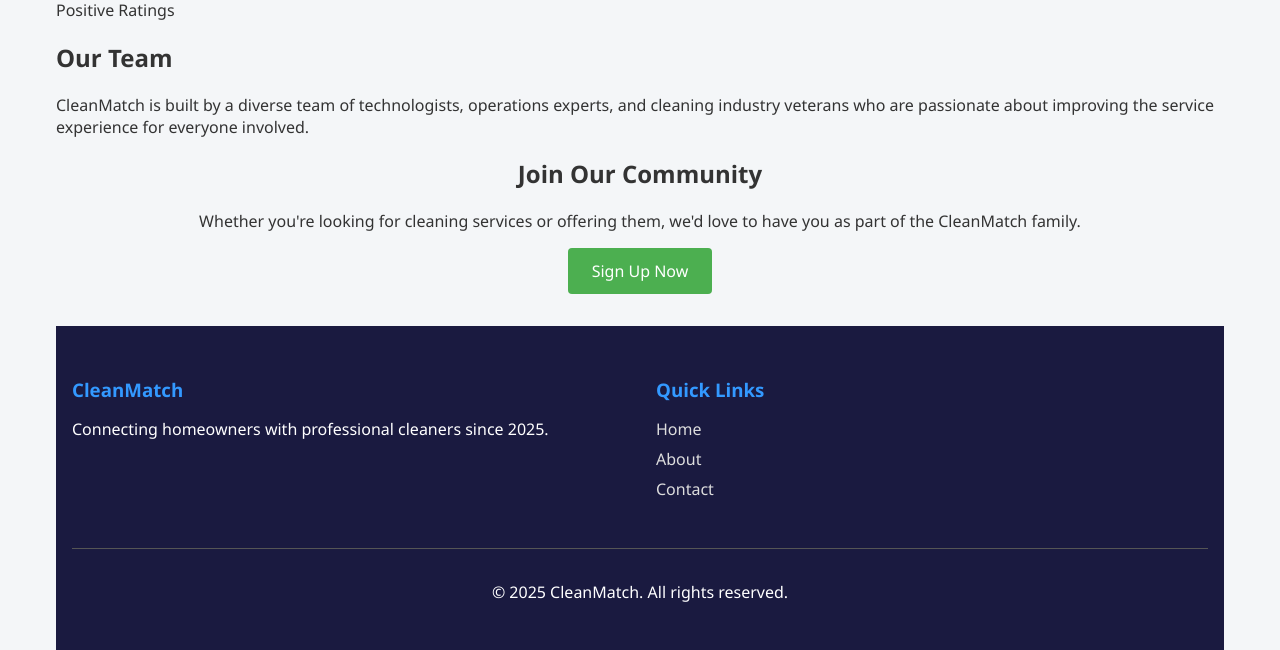
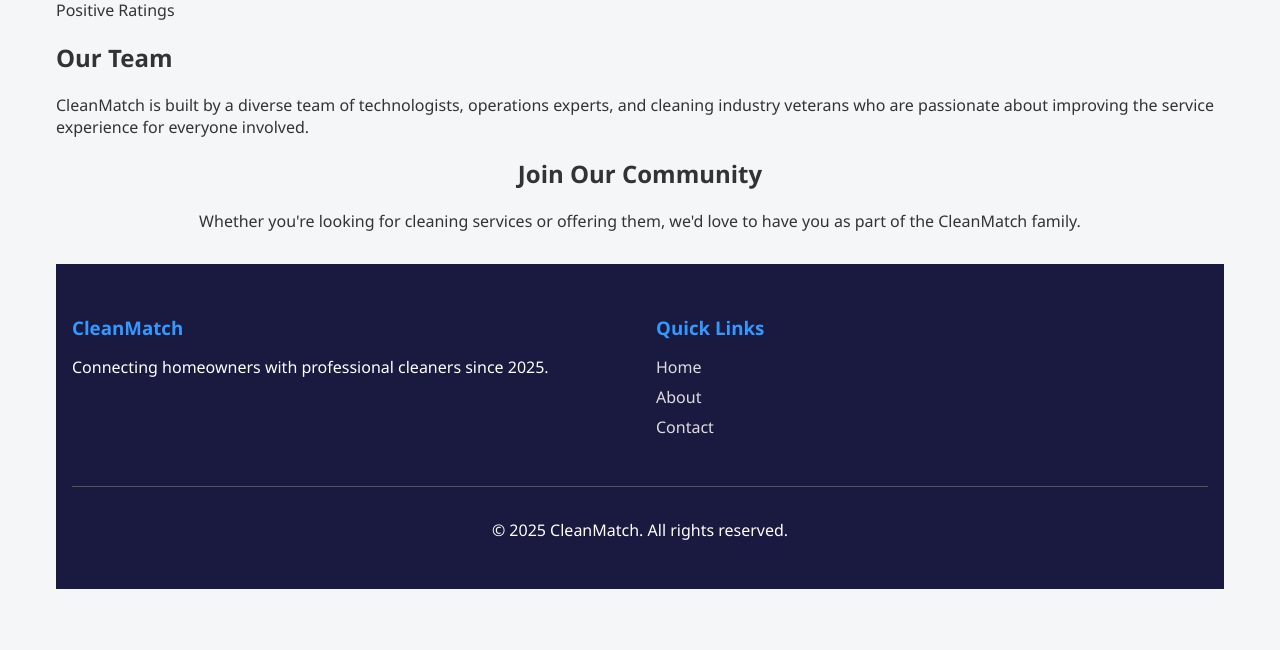
Before and after one commit to MThura11/CSIT314-CleanMatch, a PHP site: page /about.php in a window 1280 px wide. Shown: the part 1184-1834 px from the top of the page. After the commit the page ends 1773 px from the top, so only its background shows below. Run offline with PHP 8.4, Linux system fonts and the light colour scheme.

Commit message:
Add files via upload

```diff
--- a/about.php
+++ b/about.php
@@ -99,7 +99,7 @@
         <div class="about-section" style="text-align: center;">
             <h2>Join Our Community</h2>
             <p>Whether you're looking for cleaning services or offering them, we'd love to have you as part of the CleanMatch family.</p>
-            <a href="register.html" class="btn" style="background-color: #4CAF50; color: white;">Sign Up Now</a>
+
         </div>
     </div>
 
```
